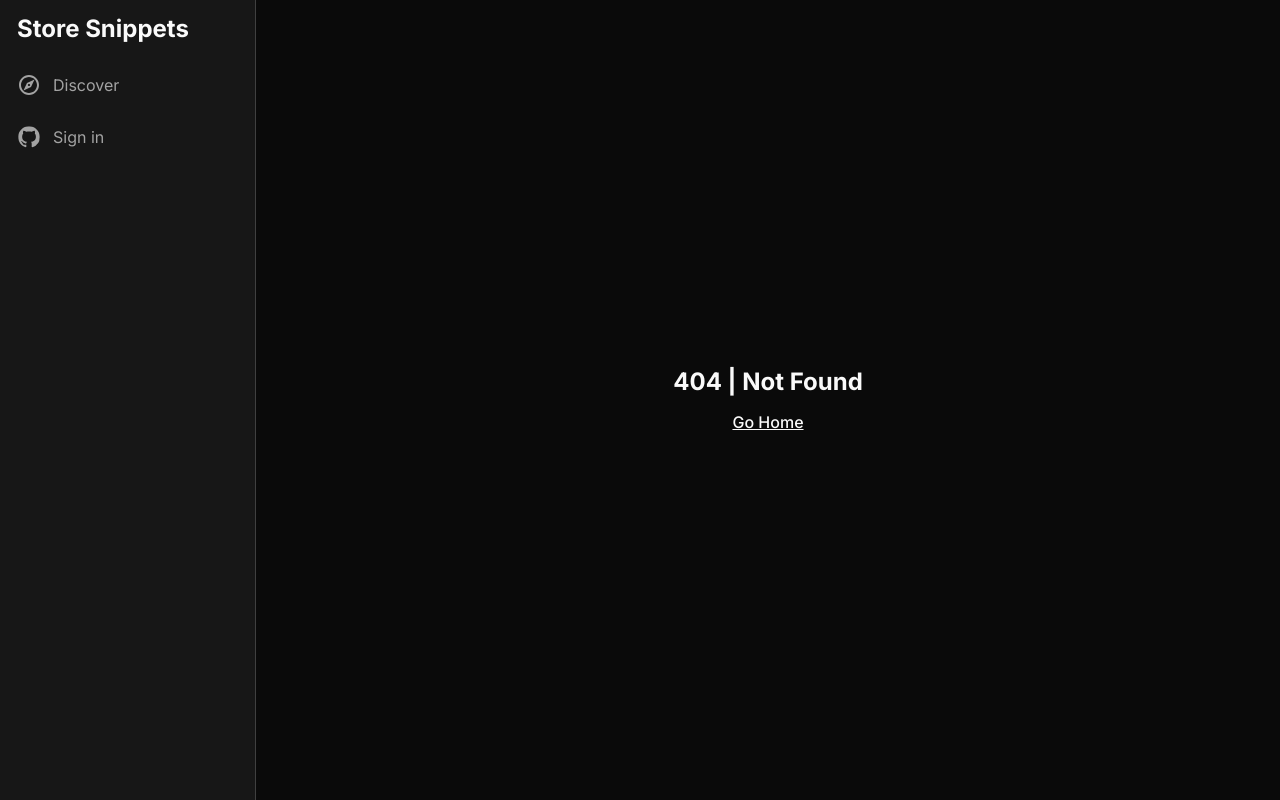
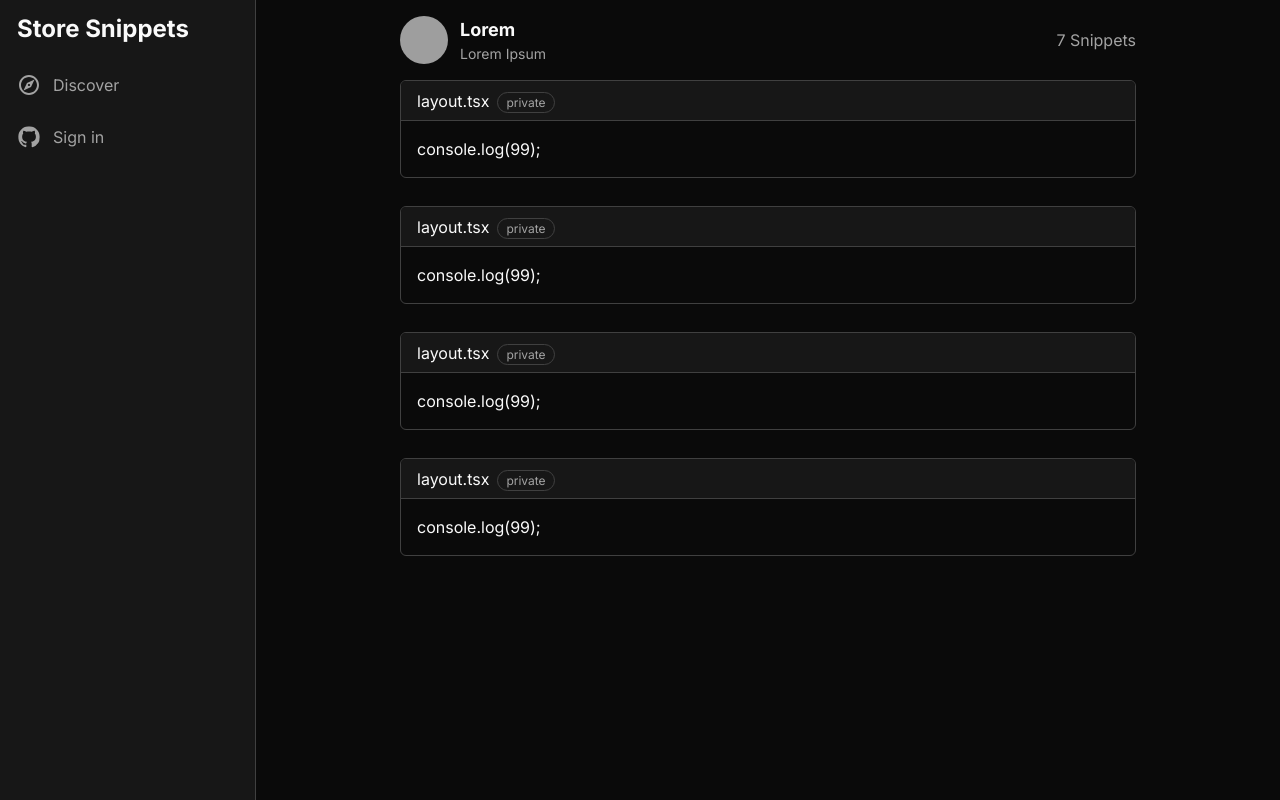
Before and after one commit to vishnumohanrk/store-snippets, a Next.js app: page /user/loki in a window 1280 px wide. Before the commit this address had no page. Built offline with nearby package versions, Linux system fonts and the light colour scheme; grey boxes are pictures that could not be loaded.

Commit message:
user page

```diff
--- /dev/null
+++ b/src/app/(protected)/my-bookmarks/page.tsx
@@ -0,0 +1,3 @@
+export default function MyBookmarks() {
+  return 'MyBookmarks';
+}
--- /dev/null
+++ b/src/app/user/[name]/page.tsx
@@ -0,0 +1,61 @@
+import { Author } from '@/components/snippet/author';
+import { SnippetCard } from '@/components/snippet/card';
+
+export default function UserPage() {
+  return (
+    <>
+      <Author
+        userName="Lorem"
+        variant="userPage"
+        subText="Lorem Ipsum"
+        image="https://picsum.photos/id/32/100"
+      >
+        <p>7 Snippets</p>
+      </Author>
+      <ul className="space-y-7">
+        <li>
+          <SnippetCard
+            id="123"
+            isPrivate
+            variant="list"
+            codeHTML={code}
+            codeText={code}
+            title="layout.tsx"
+          />
+        </li>
+        <li>
+          <SnippetCard
+            id="123"
+            isPrivate
+            variant="list"
+            codeHTML={code}
+            codeText={code}
+            title="layout.tsx"
+          />
+        </li>
+        <li>
+          <SnippetCard
+            id="123"
+            isPrivate
+            variant="list"
+            codeHTML={code}
+            codeText={code}
+            title="layout.tsx"
+          />
+        </li>
+        <li>
+          <SnippetCard
+            id="123"
+            isPrivate
+            variant="list"
+            codeHTML={code}
+            codeText={code}
+            title="layout.tsx"
+          />
+        </li>
+      </ul>
+    </>
+  );
+}
+
+const code = 'console.log(99);';
--- a/src/components/snippet/author.tsx
+++ b/src/components/snippet/author.tsx
@@ -1,32 +1,34 @@
 /* eslint-disable @next/next/no-img-element */
 import Link from 'next/link';
 
-import type { TSnippetVariant } from '@/types';
+import type { RCProps, TSnippetVariant } from '@/types';
 
 import { cn } from '../utils';
 
-type Props = React.PropsWithChildren<{
+type Props = RCProps & {
   image: string;
   userName: string;
   subText: React.ReactNode;
   variant: TSnippetVariant | 'userPage';
-}>;
+};
 
-export function Author({ variant, subText, image, userName, children }: Props) {
+export function Author({ children, image, subText, userName, variant }: Props) {
   const className = cn(
     variant !== 'list' && 'text-lg',
     variant !== 'userPage' && 'hover:underline',
     'font-bold text-neutral-50'
   );
 
+  const size = variant === 'list' ? 44 : 48;
+
   return (
     <div className="mb-4 flex items-center text-neutral-400">
       <img
         src={image}
+        width={size}
+        height={size}
         loading="lazy"
         alt={`@${userName}`}
-        width={size[variant]}
-        height={size[variant]}
         className="rounded-full object-cover"
       />
       <div className="ml-3 flex-1">
@@ -43,9 +45,3 @@ export function Author({ variant, subText, image, userName, children }: Props) {
     </div>
   );
 }
-
-const size = {
-  full: 48,
-  list: 44,
-  userPage: 64,
-} as const;
```
